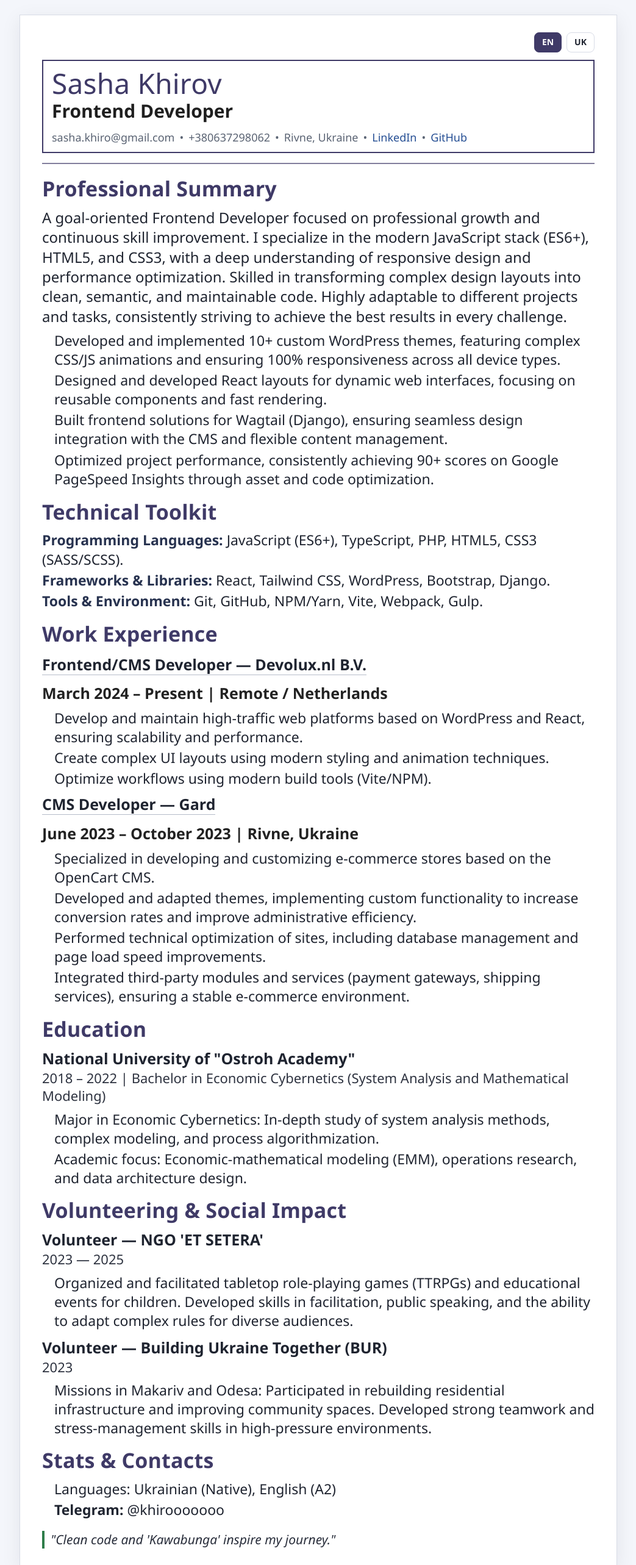
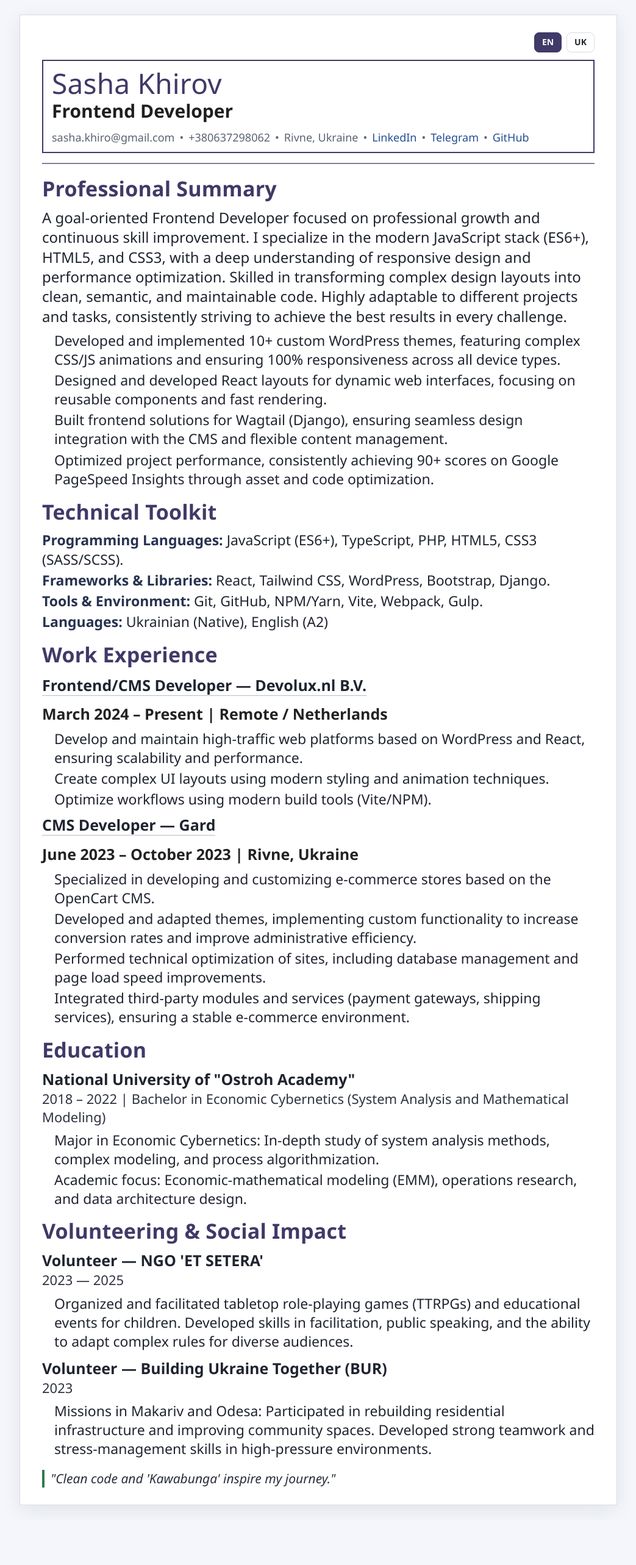
Before and after one commit to KhirovSasha/Resume, a React (Vite) app in the folder resume-app/: page / in a window 1280 px wide. Shown: the top 2566 px of the page at 61% size, without its empty margins (118-1161 px from the left). After the commit the page ends 2492 px from the top, so only its background shows below. Built offline with nearby package versions, Linux system fonts and the light colour scheme.

Commit message:
change structure of stats and contacts

```diff
--- a/resume-app/src/App.tsx
+++ b/resume-app/src/App.tsx
@@ -12,6 +12,8 @@ type ResumeContent = {
     linkedInUrl: string;
     githubLabel: string;
     githubUrl: string;
+    telegramLabel: string;
+    telegramUrl: string;
   };
   sections: {
     professionalSummary: string;
@@ -19,7 +21,6 @@ type ResumeContent = {
     workExperience: string;
     education: string;
     volunteering: string;
-    statsConnect: string;
   };
   summary: string;
   summaryList: string[];
@@ -30,6 +31,8 @@ type ResumeContent = {
     frameworks: string;
     toolsLabel: string;
     tools: string;
+    speakingLanguagesLabel: string;
+    speakingLanguages: string;
   };
   jobs: {
     devolux: {
@@ -61,12 +64,6 @@ type ResumeContent = {
       meta: string;
       points: string[];
     };
-  };
-  stats: {
-    languages: string;
-    telegramLabel: string;
-    telegramHandle: string;
-    telegramUrl: string;
   };
   quote: string;
   language: {
@@ -111,6 +108,10 @@ function App() {
             {content.contacts.linkedInLabel}
           </a>
           <span>•</span>
+          <a href={content.contacts.telegramUrl} target="_blank" rel="noreferrer">
+            {content.contacts.telegramLabel}
+          </a>
+          <span>•</span>
           <a href={content.contacts.githubUrl} target="_blank" rel="noreferrer">
             {content.contacts.githubLabel}
           </a>
@@ -140,6 +141,9 @@ function App() {
           </div>
           <div>
             <strong>{content.toolkit.toolsLabel}</strong> {content.toolkit.tools}
+          </div>
+          <div>
+            <strong>{content.toolkit.speakingLanguagesLabel}</strong> {content.toolkit.speakingLanguages}
           </div>
         </div>
       </section>
@@ -212,19 +216,6 @@ function App() {
             ))}
           </ul>
         </div>
-
-        <div>
-          <h2>{content.sections.statsConnect}</h2>
-          <ul>
-            <li>{content.stats.languages}</li>
-            <li>
-              <strong>{content.stats.telegramLabel}</strong>{" "}
-              <a href={content.stats.telegramUrl} target="_blank" rel="noreferrer">
-                {content.stats.telegramHandle}
-              </a>
-            </li>
-          </ul>
-        </div>
       </section>
 
       <p className="quote">{content.quote}</p>
--- a/resume-app/src/i18n.ts
+++ b/resume-app/src/i18n.ts
@@ -15,6 +15,8 @@ const resources = {
           linkedInUrl: "https://www.linkedin.com/in/sasha-khirov-626b31220/",
           githubLabel: "GitHub",
           githubUrl: "https://github.com/KhirovSasha",
+          telegramLabel: "Telegram",
+          telegramUrl: "https://t.me/khirooooooo",
         },
         sections: {
           professionalSummary: "Professional Summary",
@@ -22,7 +24,7 @@ const resources = {
           workExperience: "Work Experience",
           education: "Education",
           volunteering: "Volunteering & Social Impact",
-          statsConnect: "Stats & Contacts",
+          statsConnect: "Contacts",
         },
         summary:
           "A goal-oriented Frontend Developer focused on professional growth and continuous skill improvement. I specialize in the modern JavaScript stack (ES6+), HTML5, and CSS3, with a deep understanding of responsive design and performance optimization. Skilled in transforming complex design layouts into clean, semantic, and maintainable code. Highly adaptable to different projects and tasks, consistently striving to achieve the best results in every challenge.",
@@ -40,6 +42,8 @@ const resources = {
           frameworks: "React, Tailwind CSS, WordPress, Bootstrap, Django.",
           toolsLabel: "Tools & Environment:",
           tools: "Git, GitHub, NPM/Yarn, Vite, Webpack, Gulp.",
+          speakingLanguagesLabel: "Languages:",
+          speakingLanguages: "Ukrainian (Native), English (A2)",
         },
         jobs: {
           devolux: {
@@ -88,12 +92,6 @@ const resources = {
             ],
           },
         },
-        stats: {
-          languages: "Languages: Ukrainian (Native), English (A2)",
-          telegramLabel: "Telegram:",
-          telegramHandle: "@khirooooooo",
-          telegramUrl: "https://t.me/khirooooooo",
-        },
         quote: "\"Clean code and 'Kawabunga' inspire my journey.\"",
         language: {
           en: "EN",
@@ -115,6 +113,8 @@ const resources = {
           linkedInUrl: "https://www.linkedin.com/in/sasha-khirov-626b31220/",
           githubLabel: "GitHub",
           githubUrl: "https://github.com/KhirovSasha",
+          telegramLabel: "Telegram",
+          telegramUrl: "https://t.me/khirooooooo",
         },
         sections: {
           professionalSummary: "Характеристика",
@@ -122,7 +122,7 @@ const resources = {
           workExperience: "Досвід роботи",
           education: "Освіта",
           volunteering: "Волонтерство та соціальний вплив",
-          statsConnect: "Статистика та контакти",
+          statsConnect: "Контакти",
         },
         summary:
           "Цілеспрямований розробник, зосереджений на саморозвитку та вдосконаленні навичок. Спеціалізуюся на сучасному стеку JavaScript (ES6+), HTML5 та CSS3, з глибоким розумінням адаптивного дизайну та оптимізації продуктивності. Маю навички перетворення складних дизайн-макетів у чистий, семантичний та зручний у підтримці код. Адаптовуюсь під різні проєкти та завдання, прагнучи досягти найкращих результатів у кожному виклику.",
@@ -140,6 +140,8 @@ const resources = {
           frameworks: "React, Tailwind CSS, WordPress, Bootstrap, Django.",
           toolsLabel: "Інструменти та середовище:",
           tools: "Git, GitHub, NPM/Yarn, Vite, Webpack, Gulp.",
+          speakingLanguagesLabel: "Мови:",
+          speakingLanguages: "Українська (рідна), Англійська (A2)",
         },
         jobs: {
           devolux: {
@@ -188,12 +190,6 @@ const resources = {
             ],
           },
         },
-        stats: {
-          languages: "Мови: Українська (рідна), Англійська (A2)",
-          telegramLabel: "Telegram:",
-          telegramHandle: "@khirooooooo",
-          telegramUrl: "https://t.me/khirooooooo",
-        },
         quote: "\"Чистий код та 'Kawabunga' надихають мою подорож.\"",
         language: {
           en: "EN",
```
